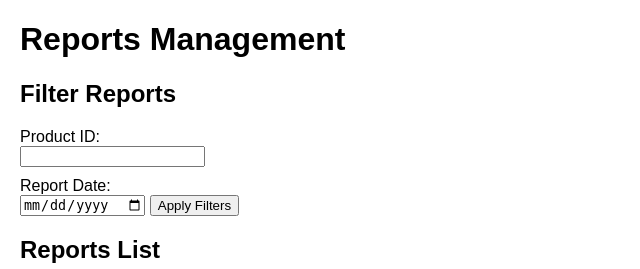
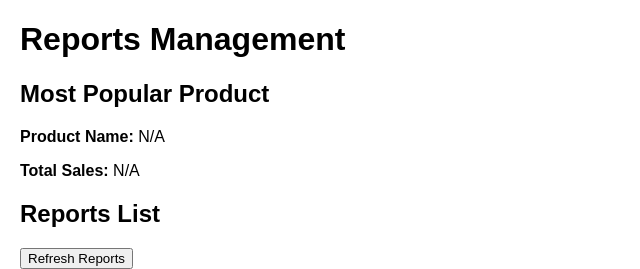
Before and after one commit to tms29-aub/503M-project, a Flask app: template templates/reports.html in a window 1280 px wide. Shown: the top 269 px of the page, without its empty margins (0-640 px from the left). Run offline with Flask 3, Linux system fonts and the light colour scheme; the template is opened without the code that fills it, so the values that code supplies are empty.

Commit message:
Implemented reports frontend

```diff
--- a/db/db_service.py
+++ b/db/db_service.py
@@ -430,7 +430,7 @@ def add_admin():
         admin = Admin(name=name, email=email, password=password, phone=phone)
 
         log_detail = f'{admin.name} is now an admin'
-        log = Log(user_id=admin.admin_id, timestamp=datetime.now(), details=log_detail, action='CREATE ADMIN')
+        log = Log(user_id=admin.admin_id, timestamp=datetime.datetime.now(), details=log_detail, action='CREATE ADMIN')
 
         db.session.add(admin)
         db.session.add(log)
@@ -1309,6 +1309,45 @@ def replace_order(order_id):
         print(e)
         return abort(500, "Internal server error")
 
+
+@app.route('/return-order/<int:order_id>', methods=['POST'])
+def return_order(order_id):
+    '''
+    Return order by order_id.
+
+    Requires:
+        order_id (int)
+
+    Returns:
+        200: Order returned successfully
+        400: Bad request
+        404: Order not found
+        500: Internal server error
+    '''
+
+    if type(order_id) != int:
+        return abort(400, "Invalid order_id")
+
+    try:
+        order = Order.query.filter_by(order_id=order_id).first()
+
+        if order is None:
+            return abort(404, "Order not found")
+
+        order.status = OrderStatus.RETURNED
+
+        log_details = f'Returned order {order.order_id}'
+        log = Log(user_id=order.customer_id, timestamp=datetime.datetime.now(), details=log_details, action='RETURN ORDER')
+
+        db.session.add(log)
+        db.session.commit()
+
+        return jsonify(order_schema.dump(order)), 200
+    except Exception as e:
+        print(e)
+        return abort(500, "Internal server error")
+
+
 @app.route('/inventory-report', methods=['POST'])
 def generate_inventory_report():
     '''
@@ -1324,7 +1363,7 @@ def generate_inventory_report():
         order_items = OrderItem.query.all()
 
         if not products or not order_items:
-            return jsonify({"message": "No data available for generating reports"}), 400
+            return abort(400, "No products or order items found")
 
         # Calculate total sales for each product
         sales_data = {}
@@ -1351,7 +1390,7 @@ def generate_inventory_report():
 
             report_data.append({
                 "product_id": product.product_id,
-                "report_date": datetime.now(),
+                "report_date": datetime.datetime.now(),
                 "turnover_rate": turnover_rate,
                 "demand_forecast": int(demand_forecast),
                 "most_popular": "Yes" if product.product_id == most_popular_product_id else "No"
@@ -1365,7 +1404,8 @@ def generate_inventory_report():
         return jsonify({
             "message": "Reports generated successfully",
             "most_popular_product": most_popular_name,
-            "most_popular_sales": sales_data[most_popular_product_id]
+            "most_popular_sales": sales_data[most_popular_product_id],
+            "report": report_data
         }), 200
 
     except Exception as e:
--- a/inventory.py
+++ b/inventory.py
@@ -771,7 +771,7 @@ def generate_inventory_reports():
     if not admin_role.get('reports', False):
         return abort(401, "Unauthorized")
 
-    response = requests.post(f"{DB_PATH}/generate-inventory-reports")
+    response = requests.post(f"{DB_PATH}/inventory-report")
     if response.status_code != 200:
         return abort(500, "Something went wrong")
 
--- a/templates/reports.html
+++ b/templates/reports.html
@@ -35,19 +35,12 @@
 <body>
     <h1>Reports Management</h1>
 
-    <!-- Section: Filters -->
-    <div class="form-section">
-        <h2>Filter Reports</h2>
-        <form id="filterForm">
-            <label for="product_id">Product ID:</label>
-            <input type="text" id="product_id" name="product_id">
+    <div id="mostPopularProduct">
+        <h2>Most Popular Product</h2>
+        <p><strong>Product Name:</strong> <span id="popularProductName">N/A</span></p>
+        <p><strong>Total Sales:</strong> <span id="popularProductSales">N/A</span></p>
+    </div>
 
-            <label for="report_date">Report Date:</label>
-            <input type="date" id="report_date" name="report_date">
-
-            <button type="button" onclick="fetchReports()">Apply Filters</button>
-        </form>
-    </div>
 
     <!-- Section: Reports List -->
     <div>
@@ -72,19 +65,18 @@
 
     <script>
         async function fetchReports() {
-            const token = prompt("Enter your JWT token:");
-            const productId = document.getElementById("product_id").value;
-            const reportDate = document.getElementById("report_date").value;
-
-            const queryParams = [];
-            if (productId) queryParams.push(`product_id=${productId}`);
-            if (reportDate) queryParams.push(`report_date=${reportDate}`);
-            const queryString = queryParams.length ? `?${queryParams.join("&")}` : "";
-
-            const response = await fetch(`/reports${queryString}`, {
-                method: 'GET',
+            const tokenCookie = document.cookie.split('; ').find(row => row.startsWith('token='));
+            if (!tokenCookie) {
+                alert('Authentication token is missing. Please log in.');
+                return;
+            }
+            const token = tokenCookie.split('=')[1];
+            try {
+                const response = await fetch(`http://127.0.0.1:5001/generate-inventory-reports`, {
+                    method: 'POST',
                     headers: {
-                    'Authorization': `Bearer ${token}`
+                        'Authorization': `Bearer ${token}`,
+                        'Content-Type': 'application/json',
                     }
                 });
 
@@ -92,23 +84,42 @@
                 tableBody.innerHTML = ""; // Clear the table
 
                 if (response.ok) {
-                const reports = await response.json();
-                reports.forEach(report => {
+                    const data = await response.json();
+
+                    // Check if elements exist
+                    const productNameElement = document.getElementById("popularProductName");
+                    const productSalesElement = document.getElementById("popularProductSales");
+
+                    if (productNameElement && productSalesElement) {
+                        productNameElement.innerText = data.most_popular_product || "N/A";
+                        productSalesElement.innerText = data.most_popular_sales || "N/A";
+                    } else {
+                        console.error("One or more target elements are missing from the DOM.");
+                    }
+
+                    // Populate the reports table
+                    const reportsArray = data.report;
+                    reportsArray.forEach(report => {
                         const row = document.createElement("tr");
                         row.innerHTML = `
-                        <td>${report.report_id}</td>
-                        <td>${report.product_id}</td>
-                        <td>${report.turnover_rate.toFixed(2)}</td>
-                        <td>${report.demand_forecast}</td>
+                            <td>${report.product_id || 'N/A'}</td>
+                            <td>${new Date(report.report_date).toLocaleDateString() || 'N/A'}</td>
+                            <td>${report.turnover_rate ? report.turnover_rate.toFixed(2) : 'N/A'}</td>
+                            <td>${report.demand_forecast || 'N/A'}</td>
                             <td>${report.most_popular}</td>
-                        <td>${new Date(report.report_date).toLocaleDateString()}</td>
                         `;
                         tableBody.appendChild(row);
                     });
                 } else {
-                alert("Failed to fetch reports.");
+                    const errorMessage = await response.text();
+                    alert(`Failed to fetch reports: ${errorMessage}`);
+                }
+            } catch (error) {
+                console.error('Error fetching reports:', error);
+                alert('An unexpected error occurred. Please try again later.');
             }
         }
+
     </script>
 </body>
 </html>
```
Also changed, not shown: instance/503M.db. Lines whose indentation alone changed are shown as unchanged.
